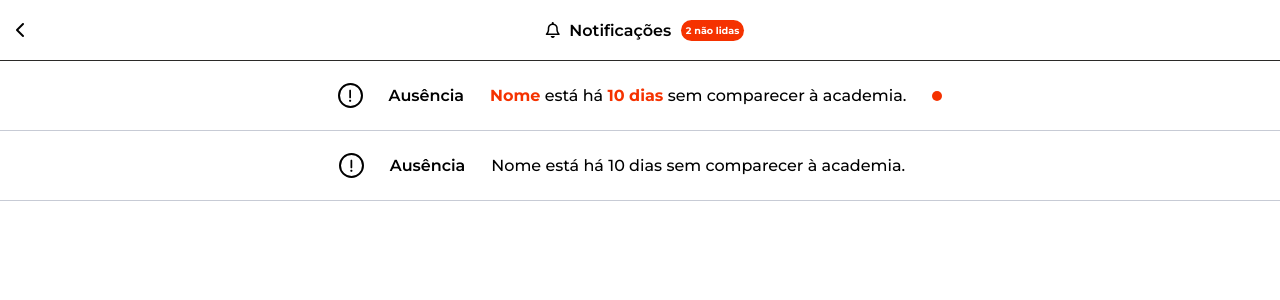
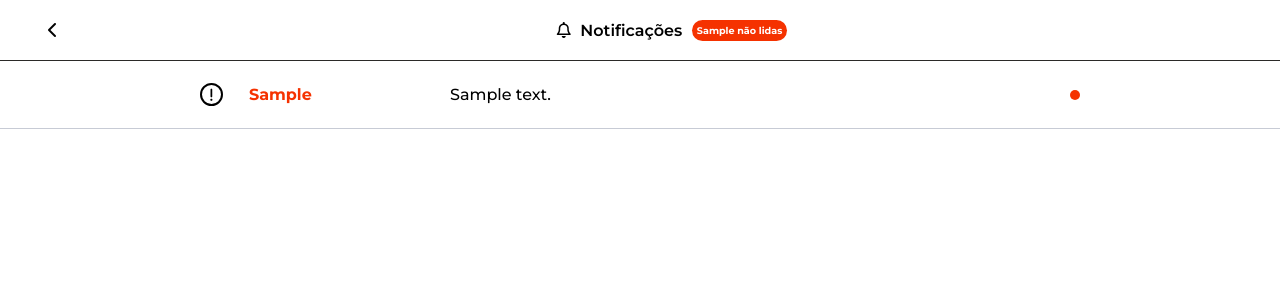
Before and after one commit to minesweepr/Gestao-PROMOS, a Flask app: template app/templates/notificacoes.html in a window 1280 px wide. Shown: the top 300 px of the page. Run offline with Flask 3, Linux system fonts and the light colour scheme; the template is opened without the code that fills it: most values are stand-ins (such as "Sample title", 1, 10 or a date in 2020); parts of the project's set-up code (start-up, migrations or seed data) failed here and were passed over.

Commit message:
notificacoes/alertas

```diff
--- a/app/static/css/notificacoes.css
+++ b/app/static/css/notificacoes.css
@@ -37,6 +37,7 @@ header h1, .notificacao-titulo {
 }
 .notificacao-titulo {
     margin-bottom: 4px;
+    min-width: 175px;
 }
 .notificacao-desc {
     font-weight: 500;
@@ -69,19 +70,32 @@ header h1, .notificacao-titulo {
     opacity: 0;
     visibility: hidden;
 }
+@media (max-width: 470px){
+    .fa-exclamation {
+        width: 31px;
+    }
+}
 @media (min-width: 700px){
+    header {
+        padding: 1.234em 3em;
+    }
+     article.notificacao {
+        justify-content: center;
+     }
     article.notificacao,
     article div > div {
         display: flex;
         align-items: center;
+        width: 100%;
+    }
+    article div > div {
         gap: 26px;
     }
     .notif-content {
         gap: 26px;
-    }
-
-    article.notificacao {
-        justify-content: center;
+        justify-content: space-around;
+        width: 100%;
+        max-width: 880px;
     }
     .notificacao-titulo{
         margin-bottom:0;
@@ -92,4 +106,7 @@ header h1, .notificacao-titulo {
     .notificacao-alerta {
         position: static;
     }
+    .fa-chevron-left {
+        width: 64px;
+    }
 }
--- a/app/templates/notificacoes.html
+++ b/app/templates/notificacoes.html
@@ -20,45 +20,52 @@
     <div class="center-flx">
         <i class="fa-regular fa-bell"></i>
         <h1>Notificações</h1>
-        <p class="accent-notif"><span>2</span> não lidas</p> <!--TODO Tornar dinamico com backend qtd de mensagens n lidas-->
+        <p class="accent-notif">{{ nao_lidas }} não lidas</p>
     </div>
-
     <div></div>
-
 </header>
 <main>
-    {% block conteudo %} <!--TODO Tornar dinamico com backend, nome, dias e quantidade de mensagens n lidas-->
-    <article class="card-largo notificacao">
+    {% block conteudo %}
+    {% for alerta in alertas %}
+    <article class="card-largo notificacao" data-id="{{ alerta.id_alerta }}">
         <div class="center-flx notif-content">
             <i class="fa-solid fa-exclamation"></i>
 
             <div>
-                <p class="notificacao-titulo">Ausência</p>
-                <p class="notificacao-desc">
-                    <span class="unread">Nome</span> está há <span class="unread">10 dias</span> sem comparecer à academia.
-                </p>
+                <p class="notificacao-titulo {% if alerta.status == 'PENDENTE' %}unread{% endif %}">{{ alerta.tipo_alerta }}</p>
+                <p class="notificacao-desc">{{ alerta.descricao }}</p>
             </div>
-            <span class="notificacao-alerta accent-notif"></span>
+            <span class="notificacao-alerta accent-notif {% if alerta.status != 'PENDENTE' %}display-notif{% endif %}"></span>
         </div>
     </article>
-
-     <article class="card-largo notificacao">
-        <div class="center-flx notif-content">
-            <i class="fa-solid fa-exclamation"></i>
-
-            <div>
-                <p class="notificacao-titulo">Ausência</p>
-                <p class="notificacao-desc">
-                    <span>Nome</span> está há <span>10 dias</span> sem comparecer à academia.
-                </p>
-            </div>
-            <span class="notificacao-alerta accent-notif display-notif"></span>
-        </div>
-    </article>
-
+    {% endfor %}
     {% endblock %}
 </main>
 
+<script>
+document.querySelectorAll('.notificacao').forEach(card => {
 
+    card.addEventListener('click', async () => {
+
+        const indicador = card.querySelector('.notificacao-alerta');
+
+        if (indicador.classList.contains('display-notif')) {
+            return;
+        }
+
+        indicador.classList.add('display-notif');
+
+        try {
+            await fetch(
+                `/notificacoes/${card.dataset.id}/visualizar`,
+                { method: 'PATCH' }
+            );
+        } catch (erro) {
+            indicador.classList.remove('display-notif');
+        }
+    });
+
+});
+</script>
 </body>
 </html>
```
Also changed, not shown: app/model/alerta.py (added, +31 -0 lines).
